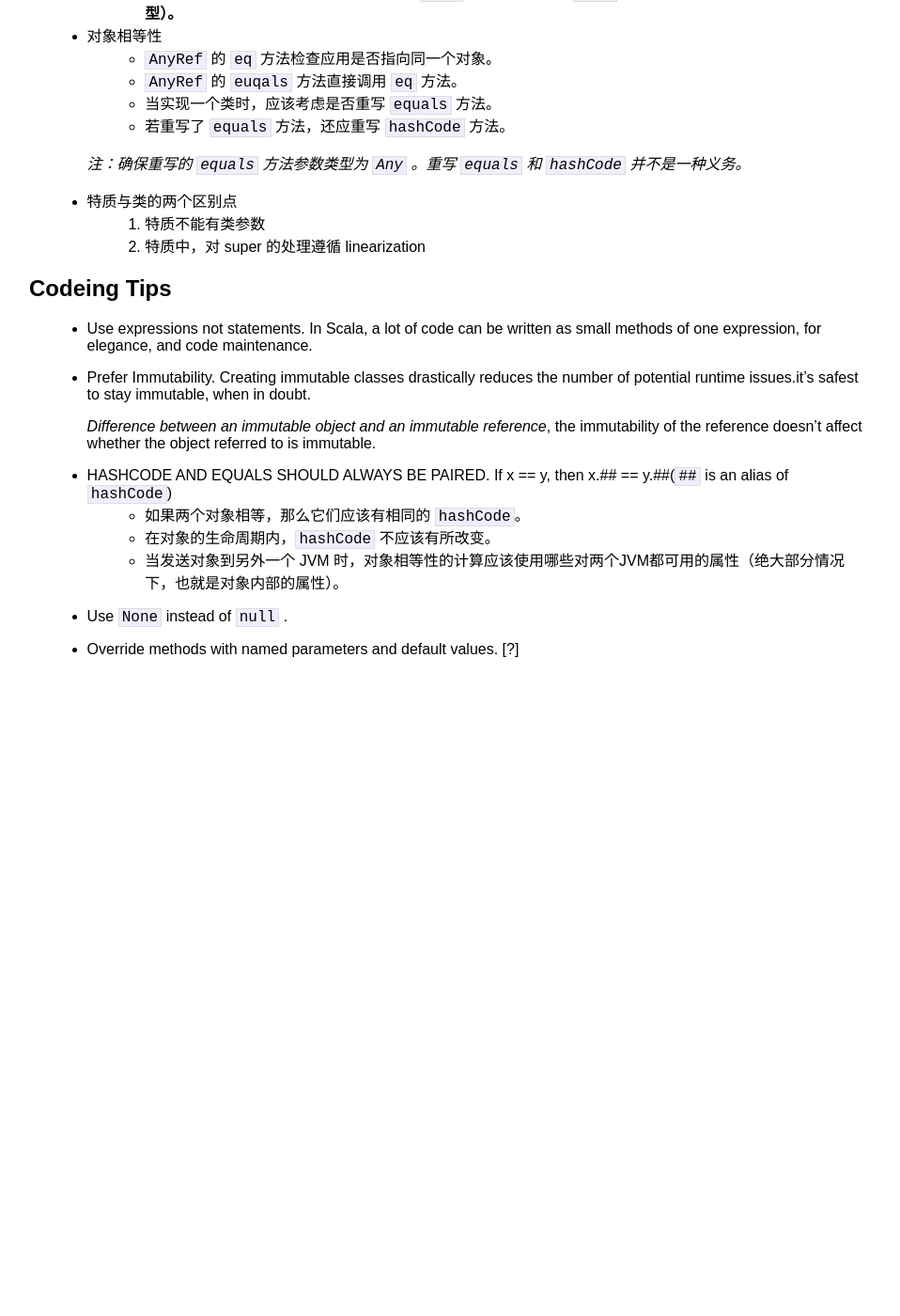
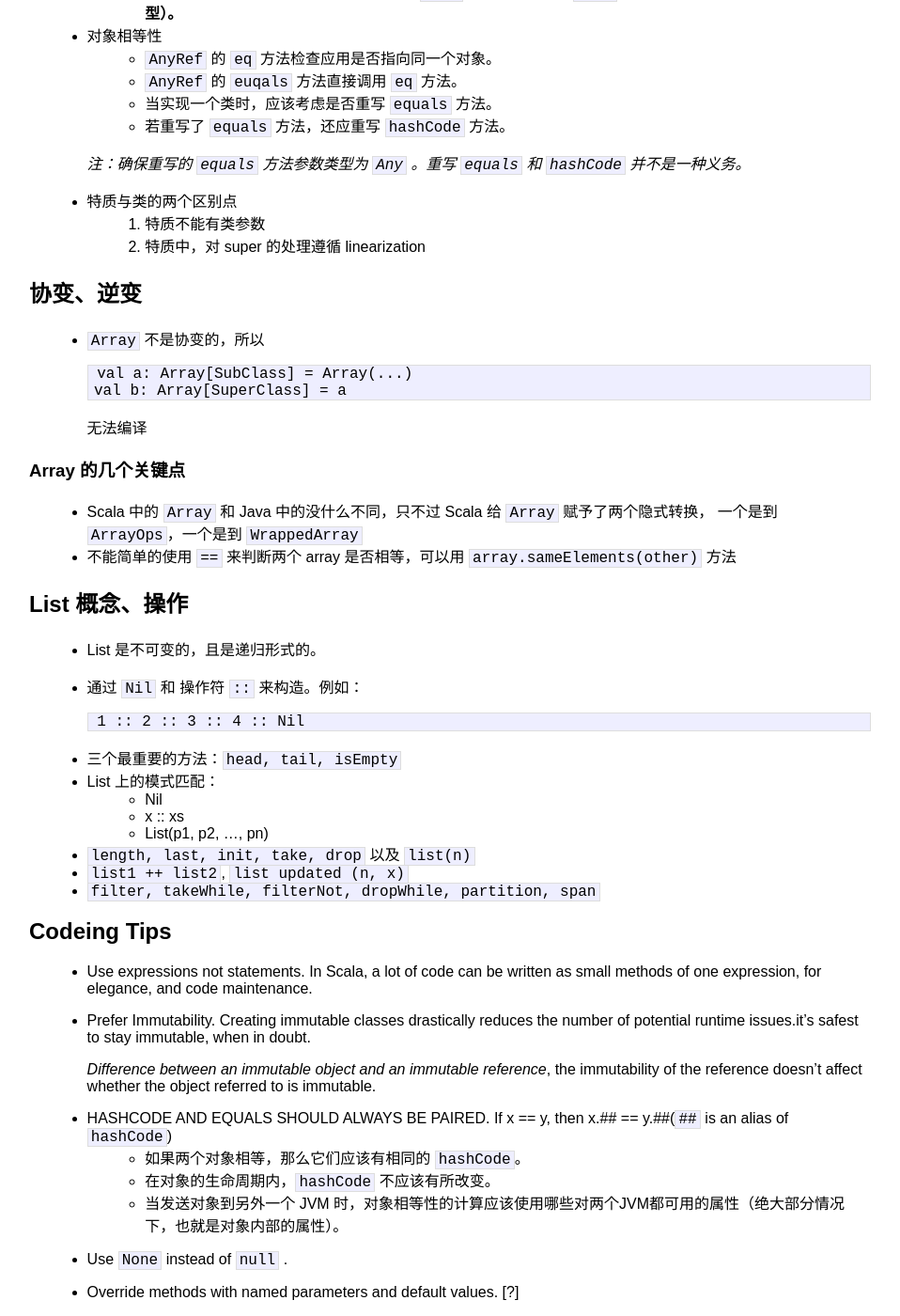
Before and after one commit to 447327642/lerencao.github.io, a Jekyll site: the page built from _posts/2013-09-25-scala_notes.md, in a window 1280 px wide and 1400 px high, scrolled down 2457 px. Shown: the whole window at 94% size, without its empty margins (161-1119 px from the left). Built offline with Jekyll 4.4.1, drawn with Linux system fonts in a browser that asks for light colours; Markdown is read by kramdown in place of the engine named in the settings; before the commit the page ends 3173 px from its top, so only the background shows below that.

Commit message:
update post: scala-notes, and remove mass

````diff
--- a/_posts/2013-09-25-scala_notes.md
+++ b/_posts/2013-09-25-scala_notes.md
@@ -126,6 +126,41 @@ title: Key Points in Scala
     1. 特质不能有类参数
     2. 特质中，对 super 的处理遵循 linearization
 
+## 协变、逆变
+
+-   `Array` 不是协变的，所以
+
+    ```
+    val a: Array[SubClass] = Array(...)
+    val b: Array[SuperClass] = a
+    ```
+    无法编译
+
+
+### Array 的几个关键点
+
+-   Scala 中的 `Array` 和 Java 中的没什么不同，只不过 Scala 给 `Array` 赋予了两个隐式转换，
+    一个是到 `ArrayOps`，一个是到 `WrappedArray`
+-   不能简单的使用 `==` 来判断两个 array 是否相等，可以用 `array.sameElements(other)` 方法
+
+## List 概念、操作
+
+-   List 是不可变的，且是递归形式的。
+-   通过 `Nil` 和 操作符 `::` 来构造。例如：
+
+    ```
+    1 :: 2 :: 3 :: 4 :: Nil
+    ```
+
+-   三个最重要的方法：`head, tail, isEmpty`
+-   List 上的模式匹配：
+    *   Nil
+    *   x :: xs
+    *   List(p1, p2, ..., pn)
+-   `length, last, init, take, drop` 以及 `list(n)`
+-   `list1 ++ list2`, `list updated (n, x)`
+- `filter, takeWhile, filterNot, dropWhile, partition, span`
+
 ## Codeing Tips
 
 - Use expressions not statements. In Scala, a lot of code can be written as small methods of one expression, for elegance, and code maintenance.
````
Also changed, not shown: _drafts/2013-06-29-写在毕业季.markdown (deleted, +0 -41 lines), assets/images/chen-yuju.jpg (deleted), assets/images/lin-wenbo.jpg (deleted).
